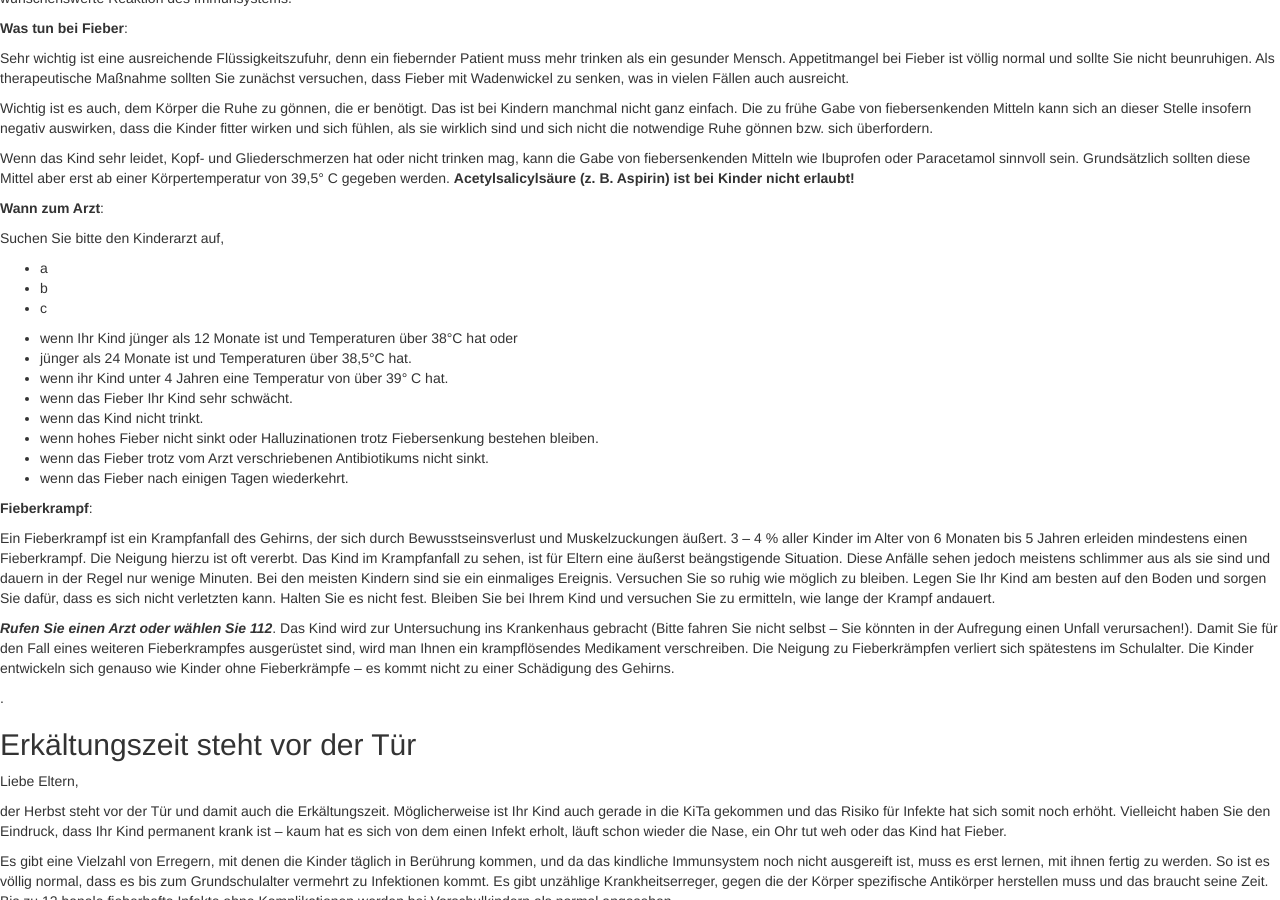
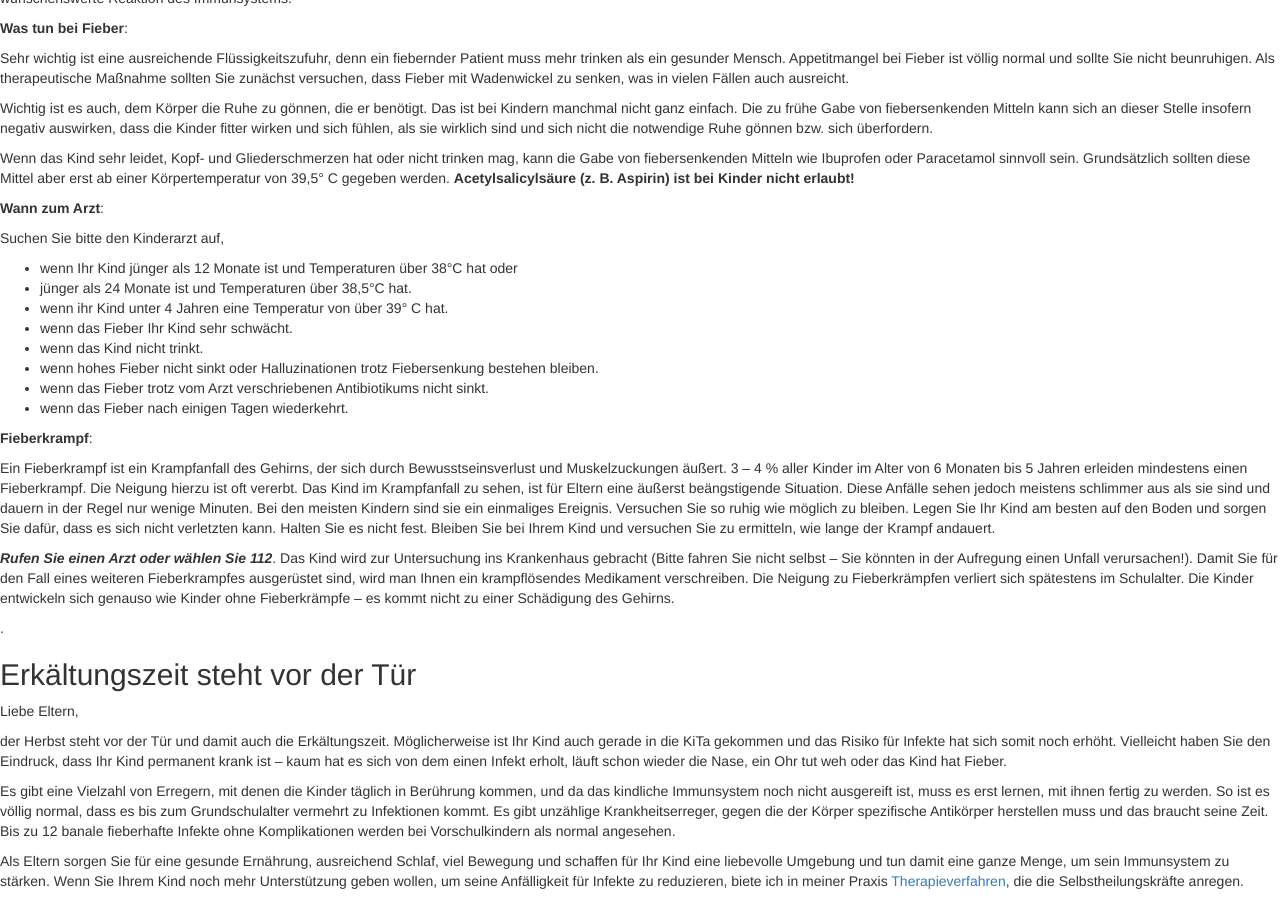
Before and after one commit to heilpraktiker/heilpraktiker.github.io, a Jekyll site: the page built from _posts/2014-09-01-hallo-welt.md, in a window 1280 px wide and 900 px high, scrolled down 991 px. Built offline with Jekyll 4.4.1, drawn with Linux system fonts in a browser that asks for light colours; nearby versions of some CDN libraries; comment, search, counter and statistics services are not loaded.

```diff
--- a/_posts/2014-09-01-hallo-welt.md
+++ b/_posts/2014-09-01-hallo-welt.md
@@ -35,11 +35,6 @@ Wenn das Kind sehr leidet, Kopf- und Gliederschmerzen hat oder nicht trinken mag
 **Wann zum Arzt**:
 
 Suchen Sie bitte den Kinderarzt auf,
-- a
-- b
-- c
-
-
 - wenn Ihr Kind jünger als 12 Monate ist und Temperaturen über 38°C hat oder
 - jünger als 24 Monate ist und Temperaturen über 38,5°C hat.
 - wenn ihr Kind unter 4 Jahren eine Temperatur von über 39° C hat.
```
